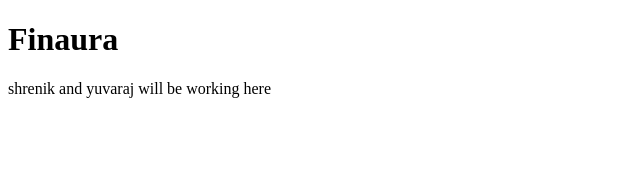
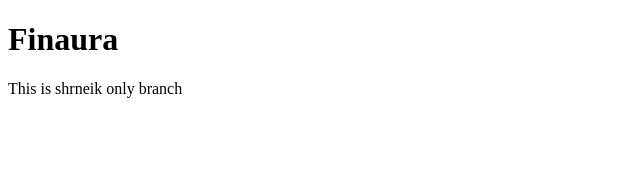
Before and after one commit to Sageyuva/AI-finanace-management-system-client, a React (Vite) app: page / in a window 1280 px wide. Shown: the top 170 px of the page, without its empty margins (0-640 px from the left). Built offline with nearby package versions, Linux system fonts and the light colour scheme.

Commit message:
added the shrenik branch

```diff
--- a/src/App.jsx
+++ b/src/App.jsx
@@ -7,7 +7,7 @@ function App() {
   return (
     <>
    <h1>Finaura</h1>
-   <p>shrenik and yuvaraj will be working here</p>
+   <p>This is shrneik only branch</p>
     </>
   )
 }
```
